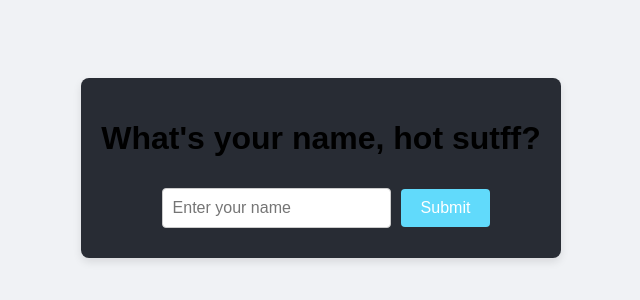
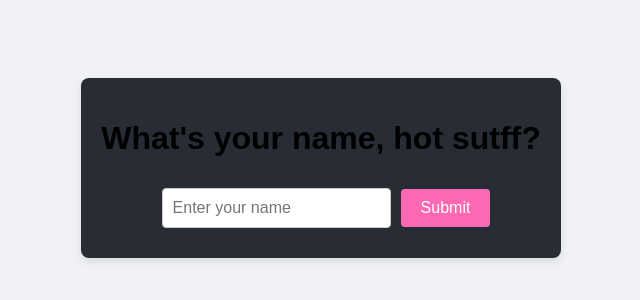
Before and after one commit to juanpigurina/hello_user, a React (Create React App) app in the folder frontend/: page / in a window 1280 px wide. Shown: the part 232-532 px from the top of the page, without its empty margins (319-959 px from the left). Built offline with nearby package versions, Linux system fonts and the light colour scheme.

Commit message:
Update styles.css

```diff
--- a/frontend/src/styles.css
+++ b/frontend/src/styles.css
@@ -31,12 +31,17 @@ button {
   padding: 10px 20px;
   border-radius: 4px;
   border: none;
-  background-color: #61dafb;
+  background-color: #ff69b4; /* Hot pink color */
   color: white;
   font-size: 16px;
   cursor: pointer;
 }
 
 button:hover {
-  background-color: #21a1f1;
+  background-color: #ff1493; /* Darker shade of pink */
 }
+
+h2 {
+  color: #ff69b4; /* Hot pink color */
+  font-family: 'Brush Script MT', cursive; /* Seductive font */
+}
```
